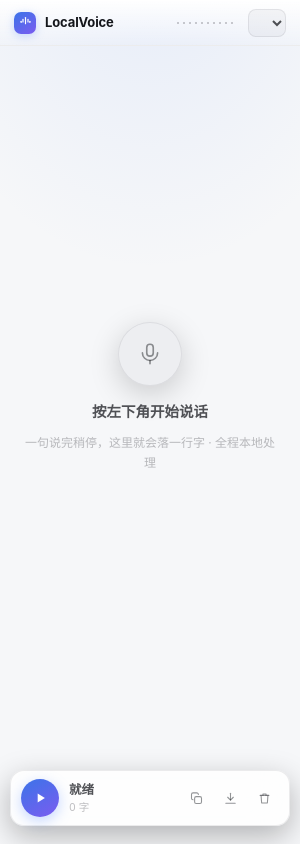
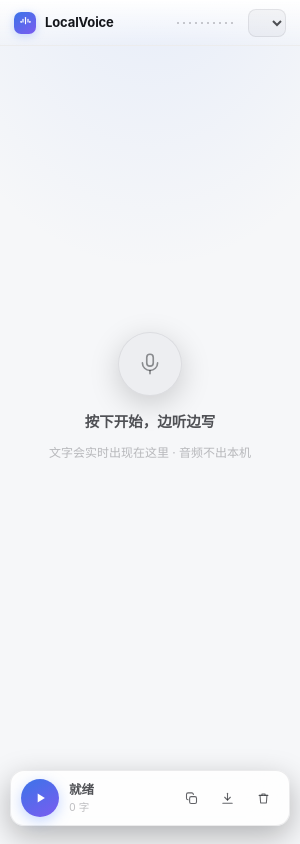
Before and after one commit to R0tten-Git/local-voice-desktop, an Electron app: page src/renderer/index.html in a window 300 px wide. Drawn offline with Linux system fonts and the light colour scheme; no server answers.

Commit message:
style: clearer copy, readable tool icons
Empty state no longer asks the user to pause between sentences - it now
says 按下开始，边听边写 / 文字会实时出现在这里. The three dock icons sit at
72% opacity instead of 42% and reveal a proper hover bubble (native title
was slow and unstyleable).

```diff
--- a/package.json
+++ b/package.json
@@ -1,6 +1,6 @@
 {
   "name": "local-voice-desktop",
-  "version": "0.7.0",
+  "version": "0.7.1",
   "private": false,
   "description": "Local, offline real-time speech-to-text for macOS and Windows — Qwen3-ASR, no cloud, no account.",
   "type": "commonjs",
--- a/src/main.js
+++ b/src/main.js
@@ -264,6 +264,7 @@ app.whenReady().then(() => {
                   bar.style.height = (3 + Math.min(19, Math.sqrt(shape[index % shape.length] / 0.05) * 19)).toFixed(1) + 'px'
                 })
                 for (const id of ['copy', 'save', 'clear']) document.getElementById(id).disabled = false
+
                 return host.children.length
               })()
             `)
--- a/src/renderer/app.js
+++ b/src/renderer/app.js
@@ -180,8 +180,8 @@ const EMPTY_STATE = `
         <path d="M12 18v3" />
       </svg>
     </div>
-    <p class="ph-title">按左下角开始说话</p>
-    <p class="ph-hint">一句说完稍停，这里就会落一行字 · 全程本地处理</p>
+    <p class="ph-title">按下开始，边听边写</p>
+    <p class="ph-hint">文字会实时出现在这里 · 音频不出本机</p>
   </div>`
 
 function showEmptyState() {
--- a/src/renderer/index.html
+++ b/src/renderer/index.html
@@ -67,13 +67,13 @@
       </div>
 
       <div class="tools">
-        <button id="copy" class="icon" title="复制全文">
+        <button id="copy" class="icon" data-tip="复制全文" aria-label="复制全文">
           <svg viewBox="0 0 24 24" width="15" height="15" fill="none" stroke="currentColor" stroke-width="1.7" stroke-linecap="round" stroke-linejoin="round"><rect x="9" y="9" width="11" height="11" rx="2.5"/><path d="M15 5.5A2.5 2.5 0 0 0 12.5 3H6.5A2.5 2.5 0 0 0 4 5.5v6A2.5 2.5 0 0 0 6.5 14"/></svg>
         </button>
-        <button id="save" class="icon" title="保存为 Markdown">
+        <button id="save" class="icon" data-tip="保存为 Markdown" aria-label="保存为 Markdown">
           <svg viewBox="0 0 24 24" width="15" height="15" fill="none" stroke="currentColor" stroke-width="1.7" stroke-linecap="round" stroke-linejoin="round"><path d="M12 3.5v11"/><path d="m7.5 10 4.5 4.5L16.5 10"/><path d="M4.5 19.5h15"/></svg>
         </button>
-        <button id="clear" class="icon" title="清空">
+        <button id="clear" class="icon" data-tip="清空记录" aria-label="清空记录">
           <svg viewBox="0 0 24 24" width="15" height="15" fill="none" stroke="currentColor" stroke-width="1.7" stroke-linecap="round" stroke-linejoin="round"><path d="M5 7h14"/><path d="M9.5 7V4.8h5V7"/><path d="M6.5 7l.9 12.2h9.2L17.5 7"/></svg>
         </button>
       </div>
--- a/src/renderer/style.css
+++ b/src/renderer/style.css
@@ -199,7 +199,7 @@ select:focus-visible { outline: 2px solid var(--accent); outline-offset: 1px; }
   box-shadow: 0 8px 30px rgba(0, 0, 0, 0.18);
 }
 .ph-title { margin: 4px 0 0; font-size: 14.5px; font-weight: 600; color: var(--fg-2); }
-.ph-hint { margin: 0; font-size: 12px; color: var(--fg-4); max-width: 260px; line-height: 1.65; }
+.ph-hint { margin: 0; font-size: 12px; color: var(--fg-4); max-width: 300px; line-height: 1.65; }
 
 /* ---------------------------------------------------------------- 底坞 */
 
@@ -256,17 +256,47 @@ select:focus-visible { outline: 2px solid var(--accent); outline-offset: 1px; }
 
 .tools { margin-left: auto; display: flex; gap: 4px; }
 button.icon {
-  width: 30px; height: 30px;
+  position: relative;
+  width: 32px; height: 32px;
   display: grid; place-items: center;
   border-radius: 9px;
   border: 1px solid transparent;
   background: transparent;
-  color: var(--fg-3);
+  color: var(--fg-2);
   cursor: pointer;
-  transition: background 0.14s ease, color 0.14s ease;
+  transition: background 0.14s ease, color 0.14s ease, border-color 0.14s ease;
 }
-button.icon:hover { background: var(--panel); color: var(--fg); border-color: var(--panel-line); }
-button.icon:disabled { opacity: 0.28; cursor: default; background: transparent; border-color: transparent; }
+button.icon svg { opacity: 0.9; }
+button.icon:hover {
+  background: color-mix(in srgb, var(--fg) 9%, transparent);
+  color: var(--fg);
+  border-color: var(--panel-line);
+}
+button.icon:active { transform: scale(0.94); }
+button.icon:disabled { opacity: 0.26; cursor: default; background: transparent; border-color: transparent; }
+
+/* 悬停提示：原生 title 太慢又丑，这里自己做一个小气泡 */
+button.icon::after {
+  content: attr(data-tip);
+  position: absolute;
+  bottom: calc(100% + 9px);
+  left: 50%;
+  transform: translateX(-50%) translateY(3px);
+  padding: 3px 8px;
+  border-radius: 6px;
+  background: var(--fg);
+  color: var(--bg);
+  font-size: 10.5px;
+  font-weight: 500;
+  letter-spacing: 0.01em;
+  white-space: nowrap;
+  opacity: 0;
+  pointer-events: none;
+  transition: opacity 0.13s ease, transform 0.13s ease;
+  box-shadow: 0 4px 14px rgba(0, 0, 0, 0.32);
+}
+button.icon:hover::after { opacity: 1; transform: translateX(-50%) translateY(0); }
+button.icon:disabled::after { opacity: 0; }
 
 /* 底坞顶部的收音电平细线 */
 .level { display: none; }
```
Also changed, not shown: README.md, docs/screenshot-dark.png, docs/screenshot.png.
